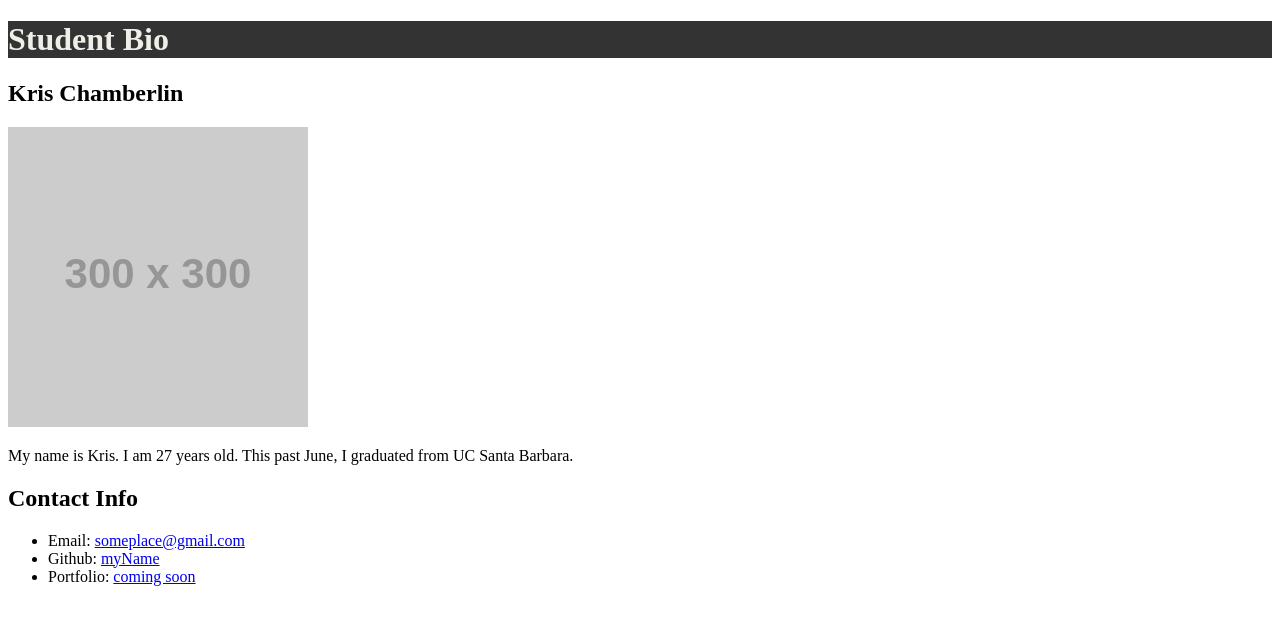
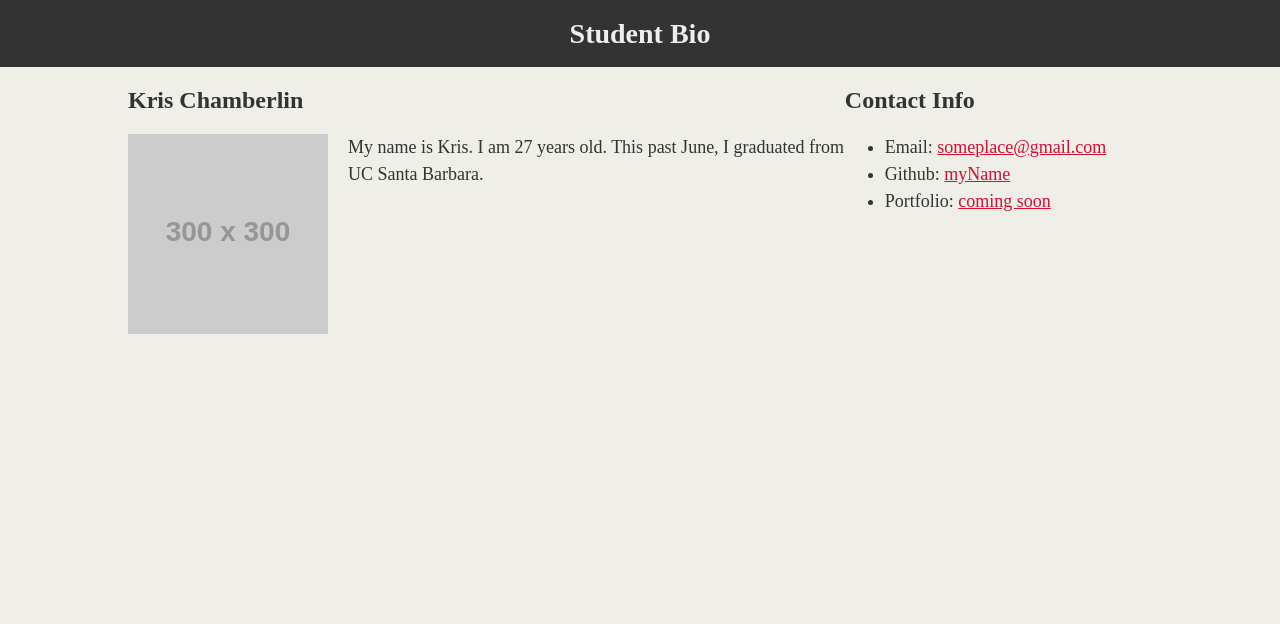
Before and after one commit to kechamberlin/student-bio, a plain HTML site: page index.html in a window 1280 px wide. Drawn offline with Linux system fonts and the light colour scheme; placeholder pictures from the web are drawn by us.

Commit message:
Added css styles to the page.

```diff
--- a/index.html
+++ b/index.html
@@ -9,30 +9,33 @@
 </head>
 
 <body>
-
     <header>
         <h1>Student Bio</h1>
     </header>
 
-    <section>
-        <h2>Kris Chamberlin</h2>
+    <div class="container">
 
-        <img src="https://via.placeholder.com/300" alt="An image of myself">
+        <section id="main-bio">
+            <h2>Kris Chamberlin</h2>
 
-        <p>My name is Kris.  I am 27 years old.  This past June, I graduated from UC Santa Barbara.  </p>
+            <img id="bio-image" src="https://via.placeholder.com/300" alt="An image of myself">
 
-        <h2>Contact Info</h2>
-        <ul>
-            <li>Email: <a href="mailto:fakeemail@gmail.com">someplace@gmail.com</a></li>
-            <li>Github: <a href="github.com">myName</a></li>
-            <li>Portfolio: <a href="#">coming soon</a> </li>
-        </ul>
+            <p>My name is Kris.  I am 27 years old.  This past June, I graduated from UC Santa Barbara.  </p>
 
+        </section>
 
+        <section id="contact-info">
 
+            <h2>Contact Info</h2>
+                <ul>
+                    <li>Email: <a href="mailto:fakeemail@gmail.com">someplace@gmail.com</a></li>
+                    <li>Github: <a href="github.com">myName</a></li>
+                    <li>Portfolio: <a href="#">coming soon</a> </li>
+                </ul>
 
+            </section>
 
-    </section>
+    </div>
 
 </body>
 </html>
--- a/style.css
+++ b/style.css
@@ -1,4 +1,61 @@
-h1 {
-    color: #efeee7;
+header {
+    margin: 0;
+    padding: 0;
     background-color: #333333;
 }
+
+
+body {
+    background-color: #efeee7;
+    margin: 0;
+    padding: 0;
+    font: "Georgia", "Times New Roman", Times, serif;
+    color: #333333;
+    font-size: 18px;
+    line-height: 150%;
+}
+
+
+h1 {
+    color: #eee;
+    font-size: 28px;
+    background-color: #333333;
+    margin: 0;
+    text-align: center;
+    padding-top: 20px;
+    padding-bottom: 20px;
+}
+
+h2 {
+    font-size: 24px;
+}
+
+.container {
+    width: 1024px;
+    margin: 0 auto;
+}
+
+
+#main-bio,
+#contact-info,
+#bio-image {
+    float: left;
+}
+
+
+#main-bio {
+    width: 70%;
+}
+
+#contact-info {
+    widows: 30%;
+}
+
+#bio-image {
+    width: 200px;
+    margin-right: 20px;
+}
+
+a {
+    color: #d21034;
+}
```
